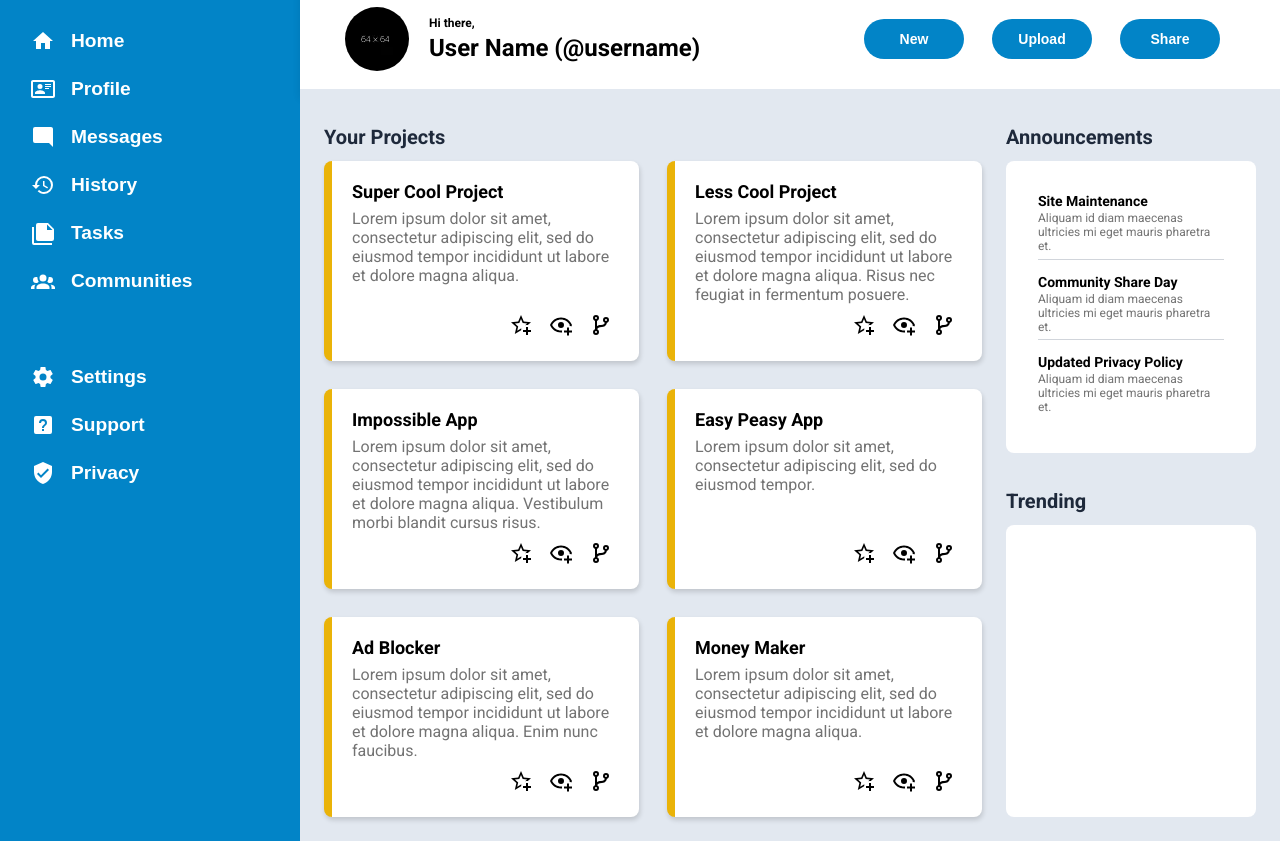
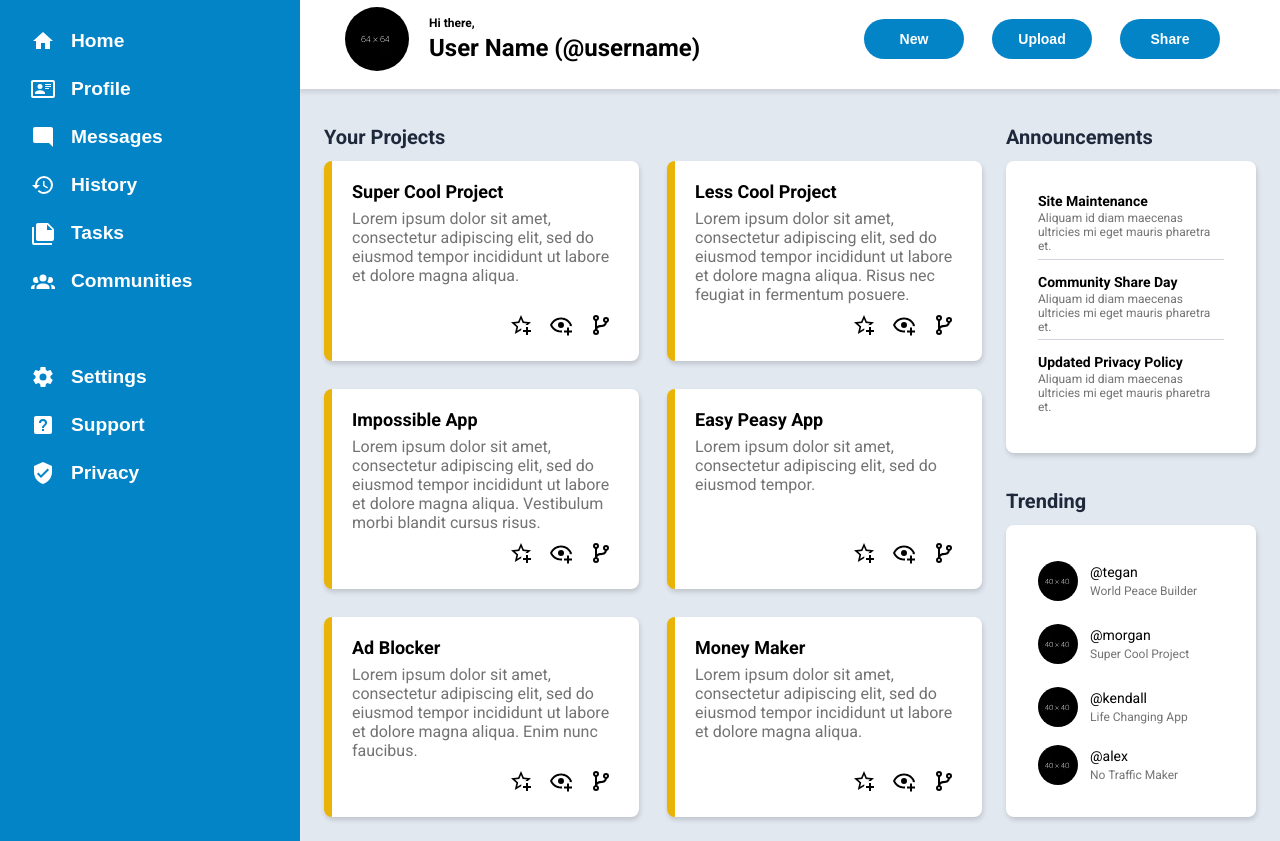
Before and after one commit to kulewers/dashboard, a plain HTML site: page index.html in a window 1280 px wide. Shown: the part 83-924 px from the top of the page. Drawn offline with Linux system fonts and the light colour scheme.

Commit message:
Complete design

```diff
--- a/index.html
+++ b/index.html
@@ -241,7 +241,34 @@
       <div class="trending-section">
         <p class="main-title">Trending</p>
         <div class="trending-box">
-
+          <div class="trending-app">
+            <img src="profile-picutre-40x40.webp" alt="profile-picture-small">
+            <div class="info">
+              <p class="user-tag">@tegan</p>
+              <p class="project-name">World Peace Builder</p>
+            </div>
+          </div>
+          <div class="trending-app">
+            <img src="profile-picutre-40x40.webp" alt="profile-picture-small">
+            <div class="info">
+              <p class="user-tag">@morgan</p>
+              <p class="project-name">Super Cool Project</p>
+            </div>
+          </div>
+          <div class="trending-app">
+            <img src="profile-picutre-40x40.webp" alt="profile-picture-small">
+            <div class="info">
+              <p class="user-tag">@kendall</p>
+              <p class="project-name">Life Changing App</p>
+            </div>
+          </div>
+          <div class="trending-app">
+            <img src="profile-picutre-40x40.webp" alt="profile-picture-small">
+            <div class="info">
+              <p class="user-tag">@alex</p>
+              <p class="project-name">No Traffic Maker</p>
+            </div>
+          </div>
         </div>
       </div>
     </div>
--- a/styles.css
+++ b/styles.css
@@ -16,6 +16,7 @@ body {
   display: flex;
   flex-direction: column;
   grid-row: 1 / -1;
+  z-index: 2;
 }
 
 .button-icon > svg {
@@ -79,7 +80,8 @@ body {
 .nav {
   display: grid;
   grid-template-rows: 72px 100px;
-  box-shadow: 0 10px 8px rgba(0, 0, 0, 0.089);
+  box-shadow: 0 4px 4px rgba(0, 0, 0, 0.09);
+  z-index: 1;
 }
 
 
@@ -289,6 +291,8 @@ body {
   display: grid;
   grid-template-rows: repeat(3, 1fr);
   gap: 14px;
+  box-shadow: 1px 3px 5px rgba(0, 0, 0, 0.15);
+
 }
 
 .announcement-title {
@@ -322,4 +326,40 @@ body {
   display: grid;
   grid-template-rows: repeat(3, 1fr);
   gap: 14px;
+  box-shadow: 1px 3px 5px rgba(0, 0, 0, 0.15);
 }
+
+button:hover {
+  cursor: pointer;
+}
+
+.trending-app {
+  display: flex;
+  align-items: center;
+  gap: 12px;
+}
+
+.user-tag,
+.project-name {
+  margin: 0;
+}
+
+.trending-app > img {
+  border-radius: 50%;
+
+}
+
+.project-name {
+  font-size: 12px;
+  color: #737373;
+}
+
+.user-tag {
+  font-size: 14px;
+}
+
+.info {
+  display: flex;
+  flex-direction: column;
+  gap: 4px;
+}
```
Also changed, not shown: SVGs/account-group.svg (deleted), SVGs/bell-ring-outline.svg (deleted), SVGs/card-account-details-outline.svg (deleted), SVGs/cog.svg (deleted), SVGs/eye-plus-outline.svg (deleted), SVGs/help-box.svg (deleted), SVGs/history.svg (deleted), SVGs/home.svg (deleted), SVGs/magnify.svg (deleted), SVGs/message-reply.svg (deleted), SVGs/note-multiple.svg (deleted), SVGs/shield-check.svg (deleted), SVGs/source-branch.svg (deleted), SVGs/star-plus-outline.svg (deleted), 1 more files.
